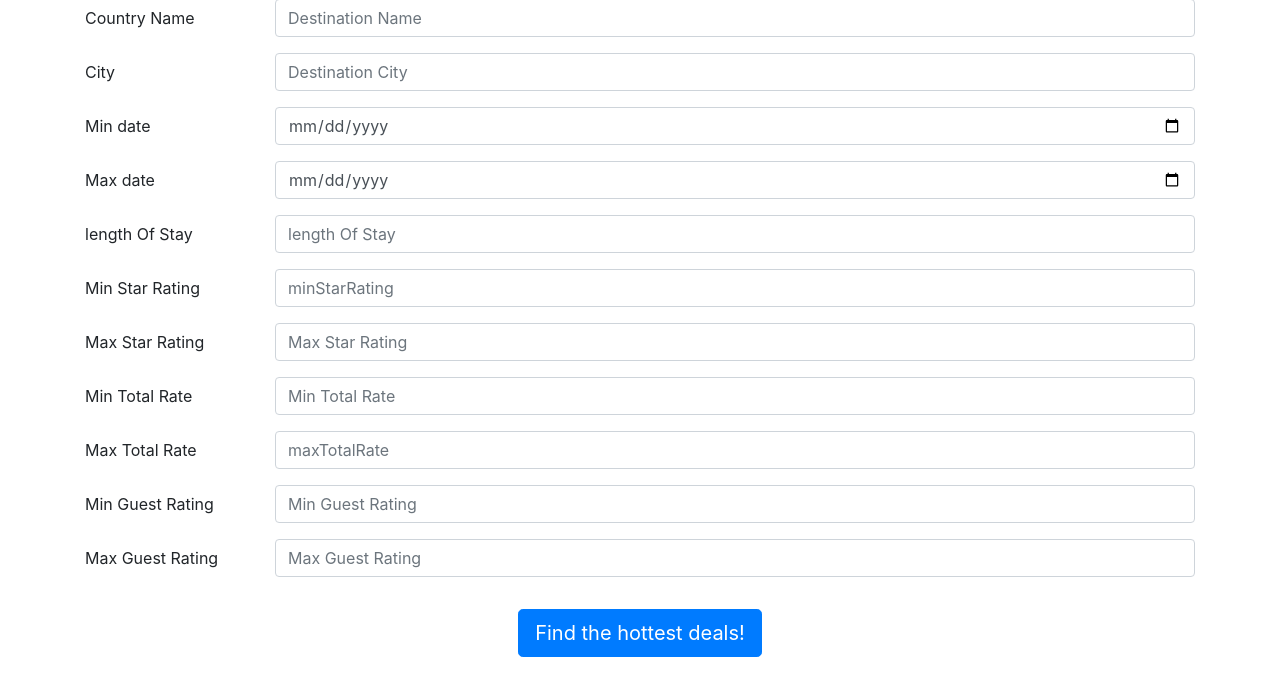
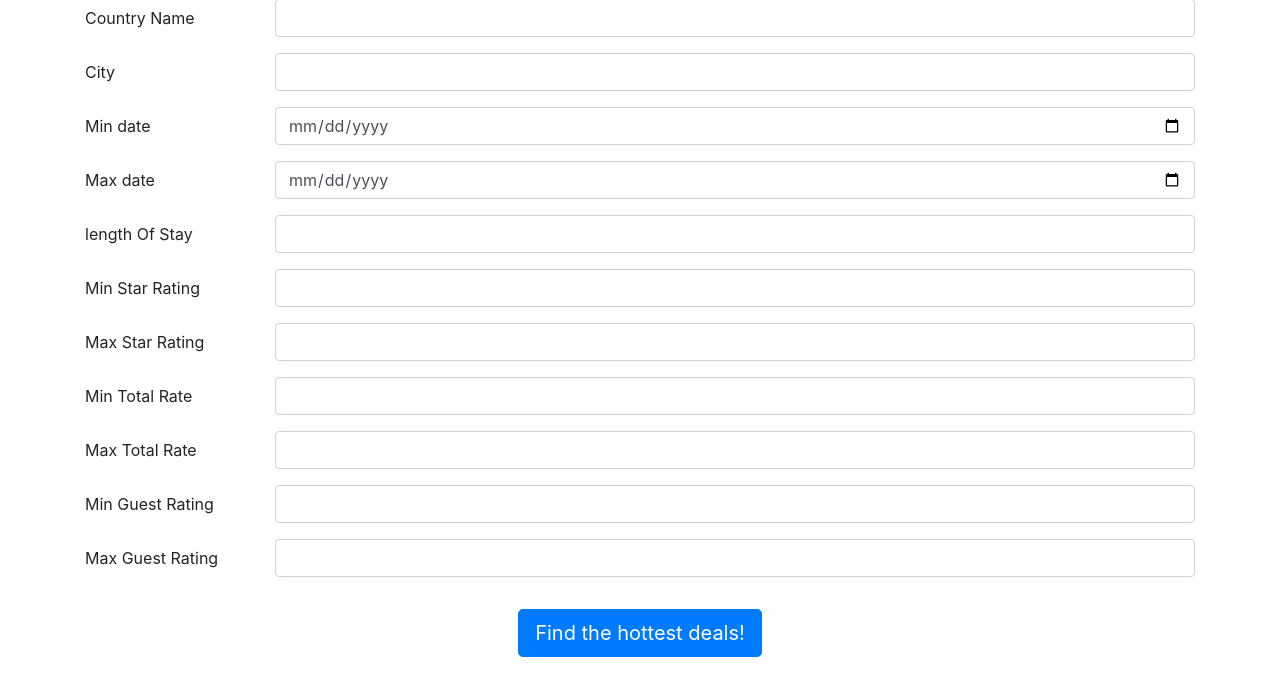
Before and after one commit to Israaaaa/ExpediaAPIs, a PHP site: page / in a window 1280 px wide. Shown: the part 221-910 px from the top of the page. Run offline with PHP 8.4, Linux system fonts and the light colour scheme; grey boxes are pictures that could not be loaded.

Commit message:
removed unnecessary placeholders

```diff
--- a/index.php
+++ b/index.php
@@ -30,24 +30,21 @@
       <div class="form-group row">
         <label class="col-sm-2 col-form-label">Country Name</label>
         <div class="col-sm-10">
-          <input type="text" name="destinationName" class="form-control" placeholder="Destination Name">
+          <input type="text" name="destinationName" class="form-control" >
         </div>
       </div>
       <div class="form-group row">
         <label class="col-sm-2 col-form-label">City</label>
         <div class="col-sm-10">
-          <input type="text" name="destinationCity" class="form-control" placeholder="Destination City">
+          <input type="text" name="destinationCity" class="form-control" >
         </div>
       </div>
-
-
       <div class="form-group row">
         <label class="col-sm-2 col-form-label">Min date</label>
         <div class="col-sm-10">
           <input type="date" name="minTripStartDate" class="form-control">
         </div>
       </div>
-
       <div class="form-group row">
         <label class="col-sm-2 col-form-label">Max date</label>
         <div class="col-sm-10">
@@ -58,56 +55,50 @@
       <div class="form-group row">
         <label class="col-sm-2 col-form-label">length Of Stay</label>
         <div class="col-sm-10">
-          <input type="text" name="lengthOfStay" class="form-control" placeholder="length Of Stay">
+          <input type="text" name="lengthOfStay" class="form-control" >
         </div>
       </div>
 
       <div class="form-group row">
         <label class="col-sm-2 col-form-label">Min Star Rating</label>
         <div class="col-sm-10">
-          <input type="text" name="minStarRating" class="form-control" placeholder="minStarRating">
+          <input type="text" name="minStarRating" class="form-control" >
         </div>
       </div>
-
       <div class="form-group row">
         <label class="col-sm-2 col-form-label">Max Star Rating</label>
         <div class="col-sm-10">
-          <input type="text" name="maxStarRating" class="form-control" placeholder="Max Star Rating">
+          <input type="text" name="maxStarRating" class="form-control" >
         </div>
       </div>
-
       <div class="form-group row">
         <label class="col-sm-2 col-form-label">Min Total Rate</label>
         <div class="col-sm-10">
-          <input type="text" name="minTotalRate" class="form-control" placeholder="Min Total Rate">
+          <input type="text" name="minTotalRate" class="form-control" >
         </div>
       </div>
 
       <div class="form-group row">
         <label class="col-sm-2 col-form-label">Max Total Rate</label>
         <div class="col-sm-10">
-          <input type="text" name="maxTotalRate" class="form-control" placeholder="maxTotalRate">
+          <input type="text" name="maxTotalRate" class="form-control" >
         </div>
       </div>
-
       <div class="form-group row">
         <label class="col-sm-2 col-form-label">Min Guest Rating</label>
         <div class="col-sm-10">
-          <input type="text" name="minGuestRating" class="form-control" placeholder="Min Guest Rating">
+          <input type="text" name="minGuestRating" class="form-control" >
         </div>
       </div>
-
       <div class="form-group row">
         <label class="col-sm-2 col-form-label">Max Guest Rating</label>
         <div class="col-sm-10">
-          <input type="text" name="maxGuestRating" class="form-control" placeholder="Max Guest Rating">
+          <input type="text" name="maxGuestRating" class="form-control" >
         </div>
       </div>
-
       <div class="text-center py-3">
         <button type="submit" class="btn btn-primary btn-lg">Find the hottest deals!</button>
       </div>
-
     </form>
   </div>
 </body>
--- a/search.php
+++ b/search.php
@@ -1,5 +1,7 @@
 <?php
-if (isset($_POST['minTripStartDate']) && !empty($_POST['maxTripStartDate'])) {
+$minTripStartDate = "";
+$maxTripStartDate = "";
+if (isset($_POST['minTripStartDate']) && !empty($_POST['minTripStartDate'])) {
   $minTripStartDate = date("Y-m-d", strtotime($_POST['minTripStartDate']));
 }
 if (isset($_POST['maxTripStartDate']) && !empty($_POST['maxTripStartDate'])) {
```
